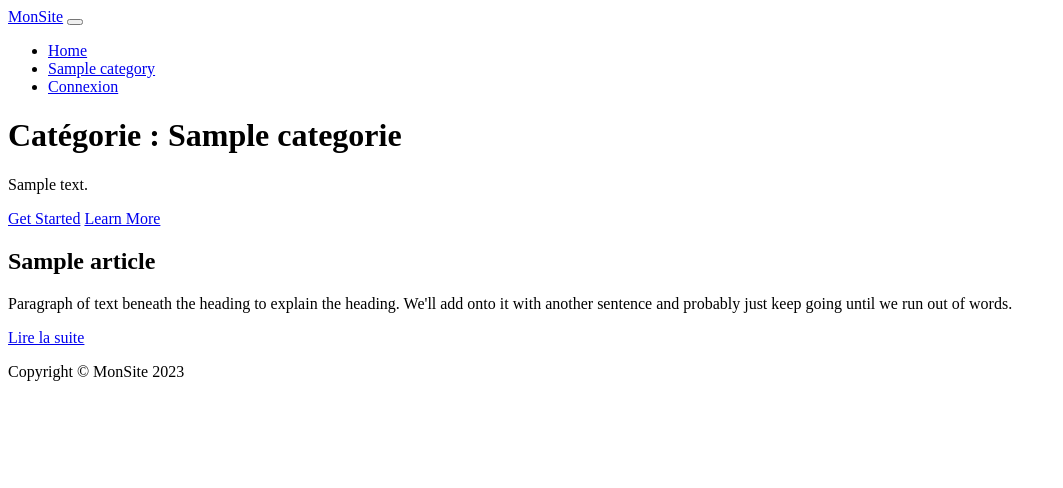
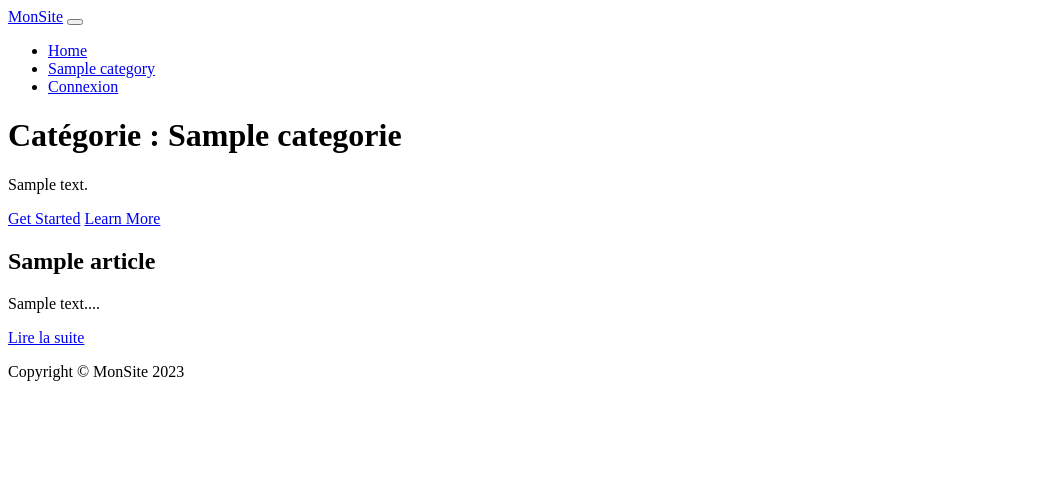
Before and after one commit to mikhawa/symfony-2023-05-10, a Symfony app: template templates/blog/categorie.html.twig in a window 1280 px wide. Shown: the top 488 px of the page, without its empty margins (0-1063 px from the left). Run offline with Twig, Linux system fonts and the light colour scheme; the template is opened without the code that fills it: most values are stand-ins (such as "Sample title", 1, 10 or a date in 2020); some libraries are stand-ins or nearby versions.

Commit message:
twig slice for description

```diff
--- a/templates/blog/categorie.html.twig
+++ b/templates/blog/categorie.html.twig
@@ -20,7 +20,7 @@
         <div class="col-lg-4 mb-5 mb-lg-0">
             <div class="feature bg-primary bg-gradient text-white rounded-3 mb-3"><i class="bi bi-collection"></i></div>
             <h2 class="h4 fw-bolder">{{ article.ArticleTitle }}</h2>
-            <p>Paragraph of text beneath the heading to explain the heading. We'll add onto it with another sentence and probably just keep going until we run out of words.</p>
+            <p>{{ article.ArticleContent|slice(0, 150) }}...</p>
             <a class="text-decoration-none" href="{{ path("article", { 'slug' :  article.ArticleSlug }) }}">
                 Lire la suite
                 <i class="bi bi-arrow-right"></i>
--- a/templates/blog/index.html.twig
+++ b/templates/blog/index.html.twig
@@ -15,7 +15,7 @@
     <div class="col-lg-4 mb-5 mb-lg-0">
         <div class="feature bg-primary bg-gradient text-white rounded-3 mb-3"><i class="bi bi-collection"></i></div>
         <h2 class="h4 fw-bolder">{{ article.ArticleTitle }}</h2>
-        <p>Paragraph of text beneath the heading to explain the heading. We'll add onto it with another sentence and probably just keep going until we run out of words.</p>
+        <p>{{ article.ArticleContent|slice(0, 150) }}...</p>
         <a class="text-decoration-none" href="{{ path("article", { 'slug' :  article.ArticleSlug }) }}">
             Lire la suite
             <i class="bi bi-arrow-right"></i>
```
Also changed, not shown: README.md.
